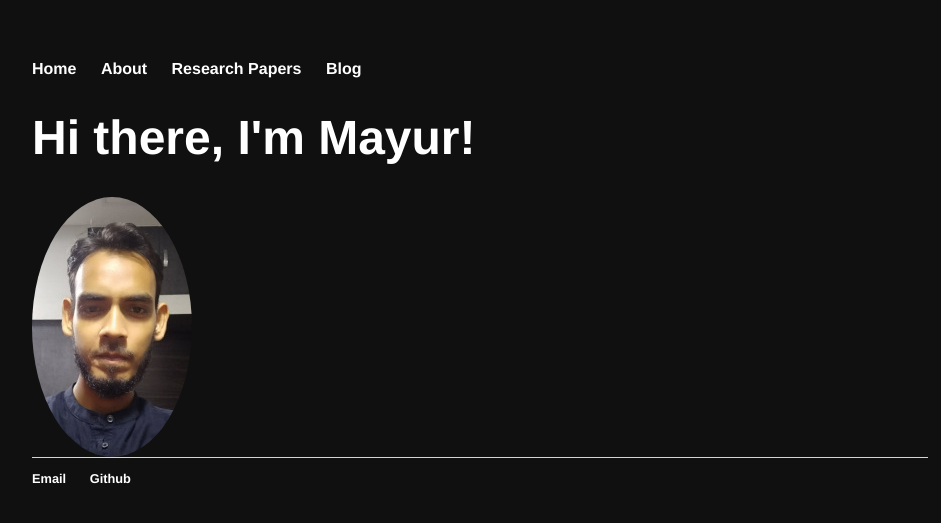
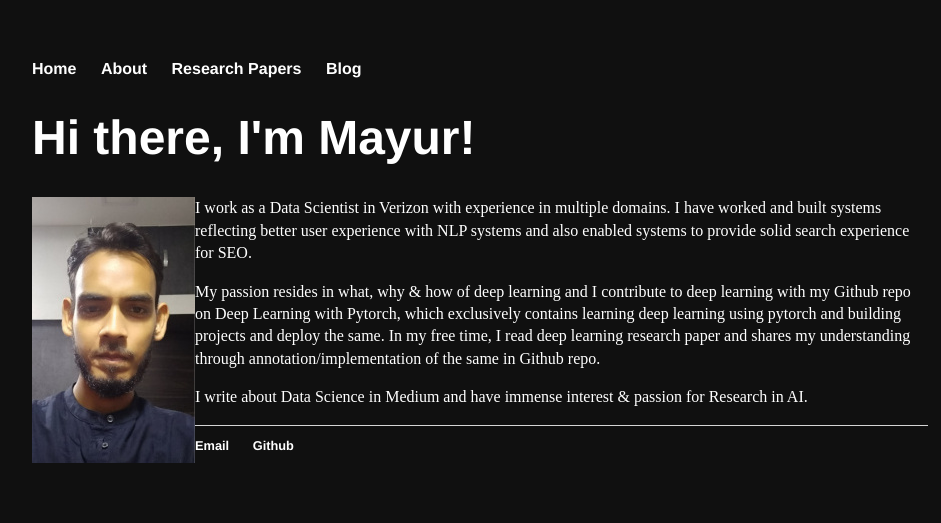
Before and after one commit to Mayurji/mayurji.github.io, a Jekyll site: the page built from index.html, in a window 1280 px wide. Shown: the top 523 px of the page, without its empty margins (160-1101 px from the left). Built offline with Jekyll 4.4.1, drawn with Linux system fonts in a browser that asks for light colours.

Commit message:
Update index.html

```diff
--- a/index.html
+++ b/index.html
@@ -7,10 +7,10 @@ title: Math + Computing = AI
 	<link rel="stylesheet" type="text/css" href="/css/main.css">
 </head>
 <h1>Hi there, I'm Mayur!</h1>
-<div class="image-cropper">
-	<img src="{{site.url}}/assets/images/profile/mayur.jpg" alt="avatar" class="profile-pic">
 
-	<p>I work as a Data Scientist in Verizon with experience in multiple domains. I have worked and built systems reflecting
+<p><img src="{{site.url}}/assets/images/profile/mayur.jpg" alt="avatar" class="profile-pic">
+
+I work as a Data Scientist in Verizon with experience in multiple domains. I have worked and built systems reflecting
 better user experience with NLP systems and also enabled systems to provide solid search experience for SEO.</p>
 
 <p>My passion resides in what, why & how of deep learning and I contribute to deep learning with my Github repo on Deep
@@ -19,4 +19,3 @@ title: Math + Computing = AI
 of the same in Github repo.</p>
 
 <p>I write about Data Science in Medium and have immense interest & passion for Research in AI.</p>
-</div>
```
Lines whose indentation alone changed are shown as unchanged.
